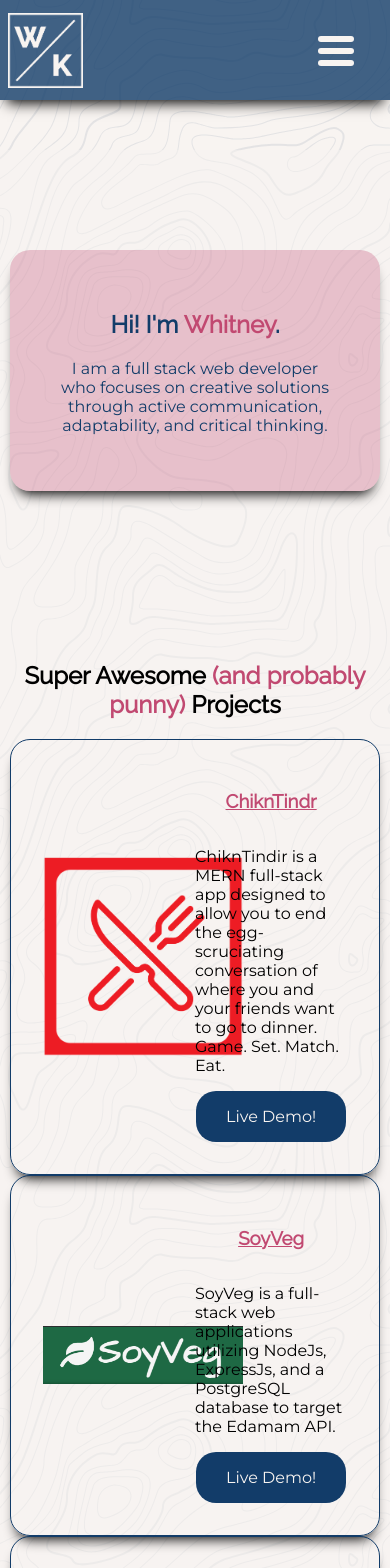
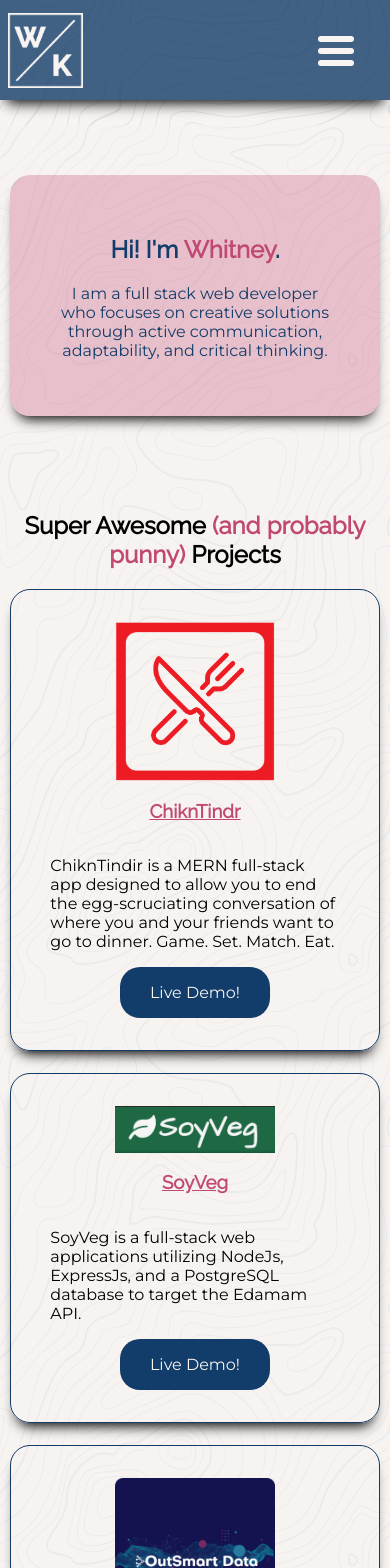
Before and after one commit to Wkoslik/wkoslik.github.io, a Next.js app in the folder nextJs/portfolio/: page / in a window 390 px wide. Shown: the top 1568 px of the page. Built offline with nearby package versions, Linux system fonts and the light colour scheme; no server answers.

Commit message:
final styling i think

```diff
--- a/nextJs/portfolio/pages/contact.js
+++ b/nextJs/portfolio/pages/contact.js
@@ -58,9 +58,11 @@
                                 <Recaptcha
                                     sitekey={process.env.NEXT_PUBLIC_CAPTCHA_SITE_KEY}
                                     render="explicit"
+                                    data-size="compact"
                                     onloadCallback={recaptchaLoaded}
                                     verifyCallback={verifiedRecaptcha}
-                                    className="hover"
+                                    className="hover recaptcha-form"
+
                                 />
                                 <input type="submit" value="Send Message" className="submit-btn btn hover"></input>
                             </div>
--- a/nextJs/portfolio/styles/globals.css
+++ b/nextJs/portfolio/styles/globals.css
@@ -68,10 +68,16 @@
   justify-content: space-between;
   align-items: center;
   height: 100%;
+  width: 100%;
 }
 
-.header-image, .header-name, .header-ham{
-  width: 33.3%;
+.header-name{
+  width: 50%;
+  max-height: 100%;
+}
+
+.header-image, .header-ham{
+  width: 25%;
   max-height: 100%;
 }
 
@@ -115,6 +121,7 @@
   -webkit-box-shadow: 0px 10px 13px -7px #000000, 5px 5px 15px 5px rgba(0,0,0,0);
   box-shadow: 0px 10px 13px -7px #000000, 5px 5px 15px 5px rgba(0,0,0,0);
   height: 100px;
+  z-index: 999;
 }
 
 
@@ -400,8 +407,13 @@
 }
 
 @media screen and (max-width: 600px) {
-  .header-name > h1{
+  .header-name{
     display: none;
+  }
+
+  #about, #projects, #recommendations, #connect{
+    margin-top: 25px;
+    padding-top: 50px;
   }
 
   .about-container, .project, #recommendations, .connect{
@@ -416,4 +428,44 @@
   .about-details{
     width: 95%;
   }
+
+  .project{
+    margin-bottom: 22px;
+    display: block;
+  }
+
+  .project-image, .project-details{
+    width: 95%;
+    margin: 0 auto;
+  }
+
+  .project-image > img{
+    margin: 0 auto;
+    max-width: 160px;
+  }
+
+  .rec{
+    padding: 16px;
+  }
+
+  .rec-img{
+    display: block;
+  }
+
+  .submit-recaptcha{
+    display: block;
+    overflow-x: auto;
+  }
+
+  div.rc-anchor-normal{
+  transform: scale(0.8) !important;
+  -webkit-transform:scale(0.8) !important;
+  }
+
+  .submit-btn{
+    margin-top: 8px;
+  }
+
 }
+
+/* TODO: fix nav bar under 410px */
```
